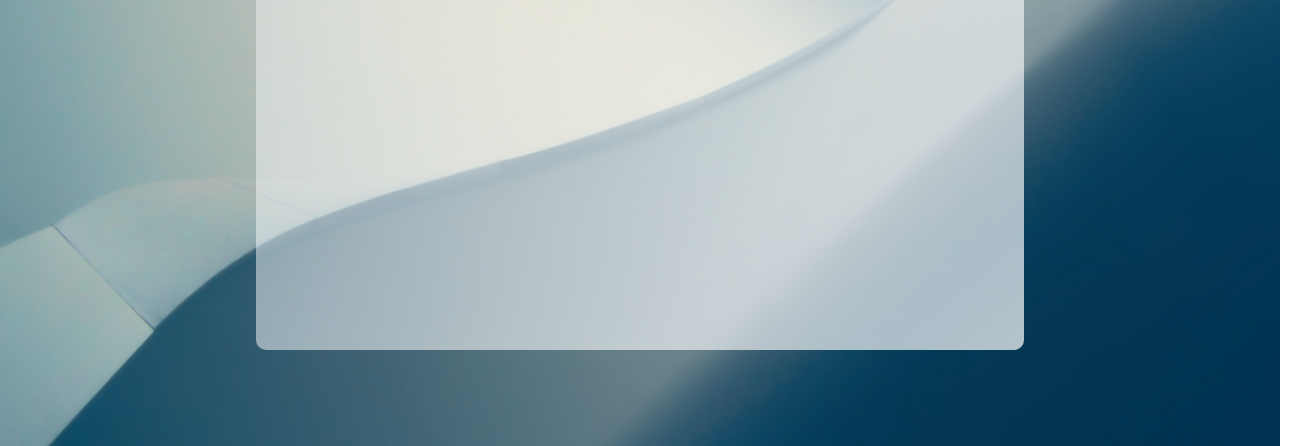
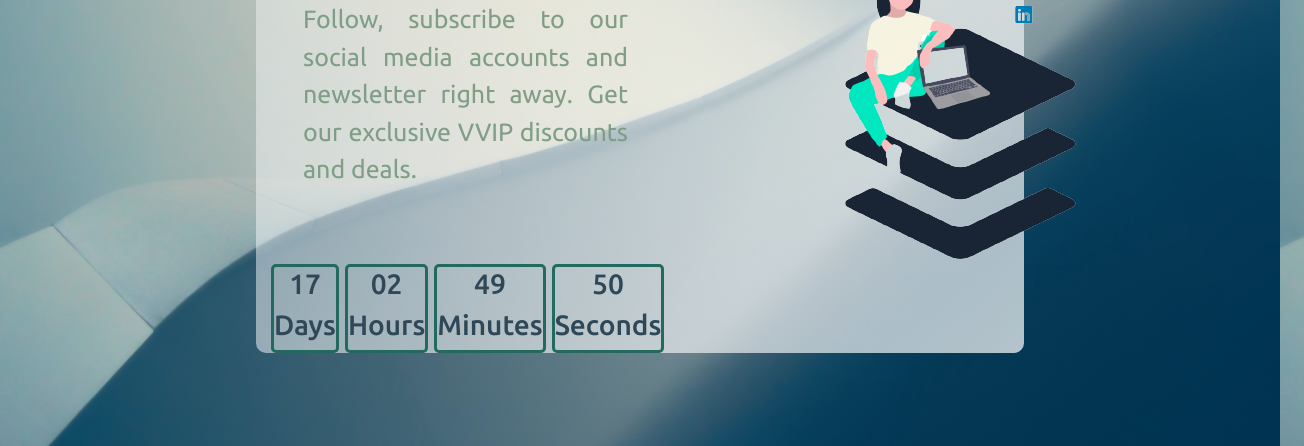
Before and after one commit to MbonuJennifer/Countdown-Website, a plain HTML site: page index.html in a window 1280 px wide. Shown: the part 354-800 px from the top of the page, 1304 px wide, since content can reach past the window. Drawn offline with nearby package versions, Linux system fonts and the light colour scheme.

Commit message:
Edited main sction and added JS

```diff
--- /dev/null
+++ b/app.js
@@ -0,0 +1,25 @@
+const countDown = () => {
+  const countDate = new Date("April 30, 2022 12:53:00");
+  const now = new Date().getTime();
+  const gap = countDate - now;
+
+  let second = 1000;
+  let minute = second * 60;
+  let hour = minute * 60;
+  let day = hour * 24;
+
+  const textDay = Math.floor(gap / day);
+  const textHour = Math.floor((gap % day) / hour);
+  const textMinute = Math.floor((gap % hour) / minute);
+  const textSecond = Math.floor((gap % minute) / second);
+
+  document.getElementById("day").innerHTML = textDay;
+  document.getElementById("hour").innerHTML =
+    textHour < 10 ? "0" + textHour : textHour;
+  document.getElementById("minutes").innerHTML =
+    textMinute < 10 ? "0" + textMinute : textMinute;
+  document.getElementById("seconds").innerHTML =
+    textSecond < 10 ? "0" + textSecond : textSecond;
+};
+
+setInterval(countDown, 1000);
--- a/index.html
+++ b/index.html
@@ -37,6 +37,45 @@
             </nav>
           </div>
         </div>
+        <div class="container">
+          <div class="row">
+            <div class="col-6">
+              <h3 class="HText px-4">Coming Soon...</h3>
+              <!-- <h4>Sim</h4> -->
+              <p class="pTExt">
+                Follow, subscribe to our social media accounts and newsletter
+                right away. Get our exclusive VVIP discounts and deals.
+              </p>
+              <div class="countDown">
+                <div class="realTime">
+                  <h3 id="day">Time</h3>
+                  <h3>Days</h3>
+                </div>
+                <div class="realTime">
+                  <h3 id="hour">Time</h3>
+                  <h3>Hours</h3>
+                </div>
+                <div class="realTime">
+                  <h3 id="minutes">Time</h3>
+                  <h3>Minutes</h3>
+                </div>
+                <div class="realTime">
+                  <h3 id="seconds">Time</h3>
+                  <h3>Seconds</h3>
+                </div>
+              </div>
+            </div>
+            <div class="col-6">
+              <div class="container me-5">
+                <img
+                  src="./Images/hero1-removebg.png"
+                  alt=""
+                  class="glassHeroImage me-5"
+                />
+              </div>
+            </div>
+          </div>
+        </div>
       </div>
     </main>
     <script
@@ -44,5 +83,6 @@
       integrity="sha384-ka7Sk0Gln4gmtz2MlQnikT1wXgYsOg+OMhuP+IlRH9sENBO0LRn5q+8nbTov4+1p"
       crossorigin="anonymous"
     ></script>
+    <script src="./app.js"></script>
   </body>
 </html>
--- a/style.css
+++ b/style.css
@@ -1,7 +1,10 @@
+@import url("https://fonts.googleapis.com/css2?family=Merriweather+Sans:wght@300;400;500;600;700;800&family=Ubuntu:wght@300;400;500;700&display=swap");
 * {
   box-sizing: border-box;
   margin: 0;
   padding: 0;
+  font-family: "Merriweather Sans", sans-serif;
+  font-family: "Ubuntu", sans-serif;
 }
 body {
   background-image: url(./Images/bg.jpg);
@@ -23,3 +26,29 @@ body {
     rgba(255, 255, 255, 0.3)
   );
 }
+.HText {
+  color: #23695F;
+  font-size: 50px;
+  font-weight: 700;
+}
+.pTExt {
+  color: #7F9E85;
+  font-size: 25px;
+  text-align: justify;
+  margin: 15px 0px 75px 35px;
+}
+/* .glassHeroImage{
+  width: 18rem;
+  margin: 0 25px;
+} */
+.realTime{
+    border: solid 3px #23695F;
+    border-radius: 5px;
+    margin: 0px 3px;
+    color: #2F4858;
+}
+.countDown{
+    display: flex;
+    justify-content: space-around;
+    text-align: center;
+}
```
Also changed, not shown: Images/hero1-removebg.png (added), Images/hero1bg.png (added).
